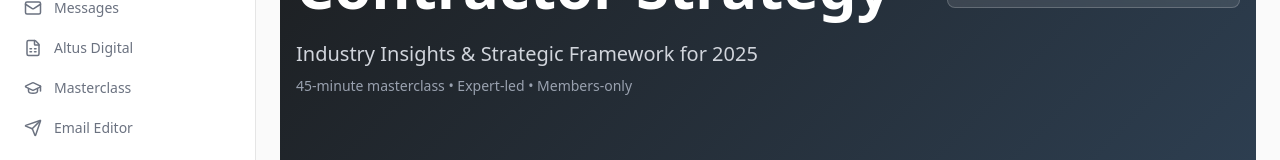
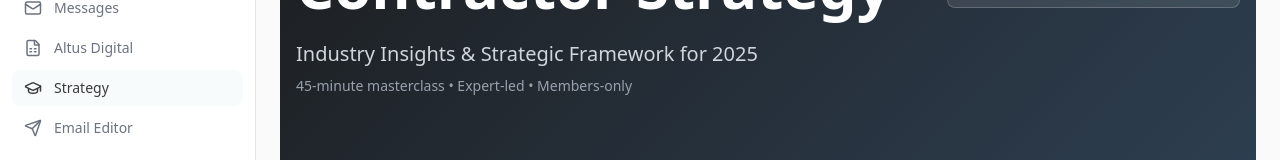
Before and after one commit to sparkstrategiesgroup/altus-hub, a Next.js app: page /altusacademy/bsc-strategy in a window 1280 px wide. Shown: the part 366-526 px from the top of the page. Built offline with nearby package versions, Linux system fonts and the light colour scheme; no server answers; sample sign-in values are in the browser's storage.

Commit message:
fix: update sidebar nav to Strategy linking to bsc-strategy page

```diff
--- a/src/components/portal/sidebar.tsx
+++ b/src/components/portal/sidebar.tsx
@@ -31,7 +31,7 @@ const navItems = [
   { href: "/events", label: "Events", icon: CalendarDays },
   { href: "/messages", label: "Messages", icon: Mail },
   { href: "/altus-digital", label: "Altus Digital", icon: FileSpreadsheet },
-  { href: "/masterclass", label: "Masterclass", icon: GraduationCap },
+  { href: "/altusacademy/bsc-strategy", label: "Strategy", icon: GraduationCap },
   { href: "/email-editor", label: "Email Editor", icon: Send },
   { href: "/profile", label: "Profile", icon: User },
 ];
```
